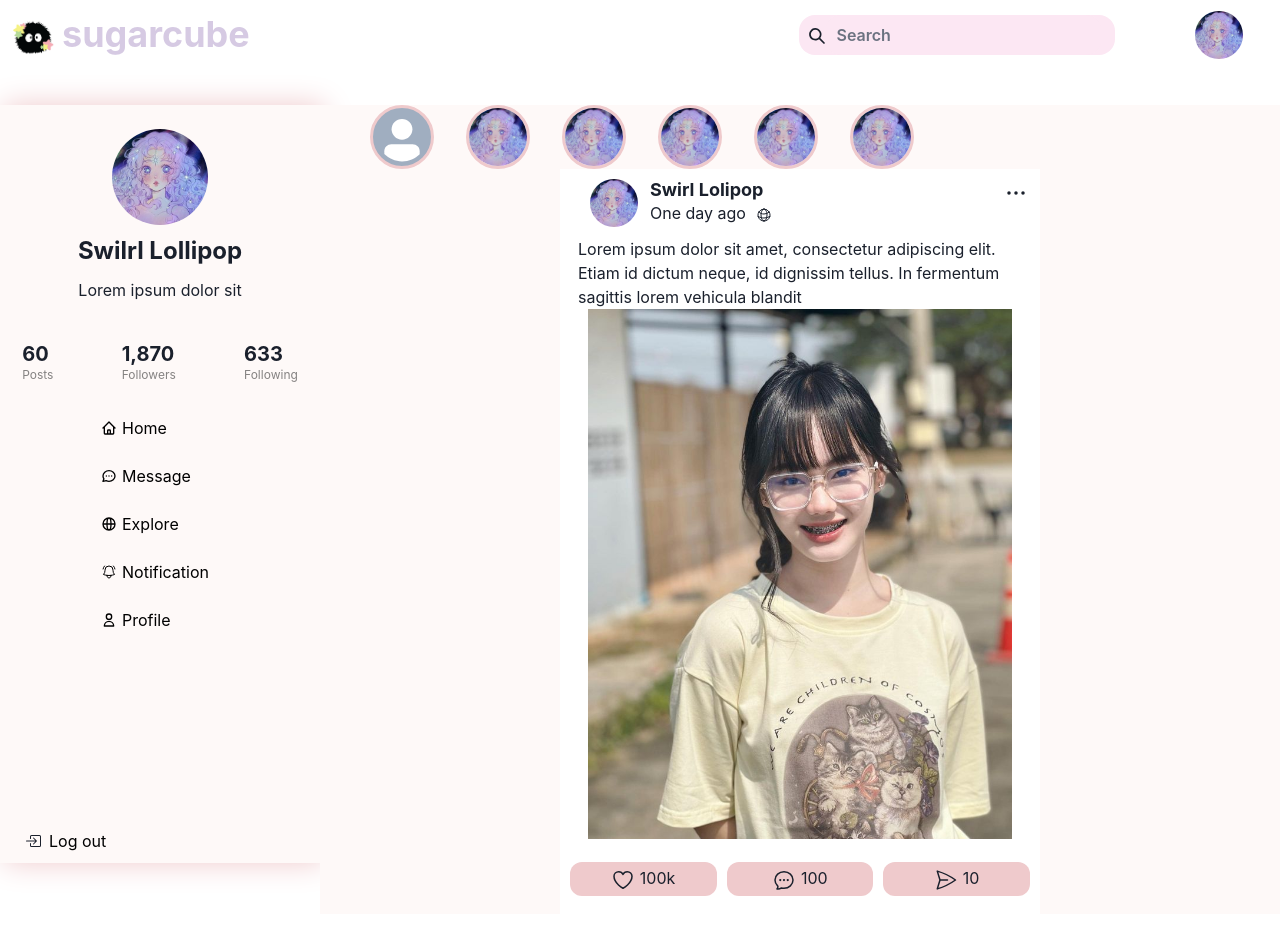
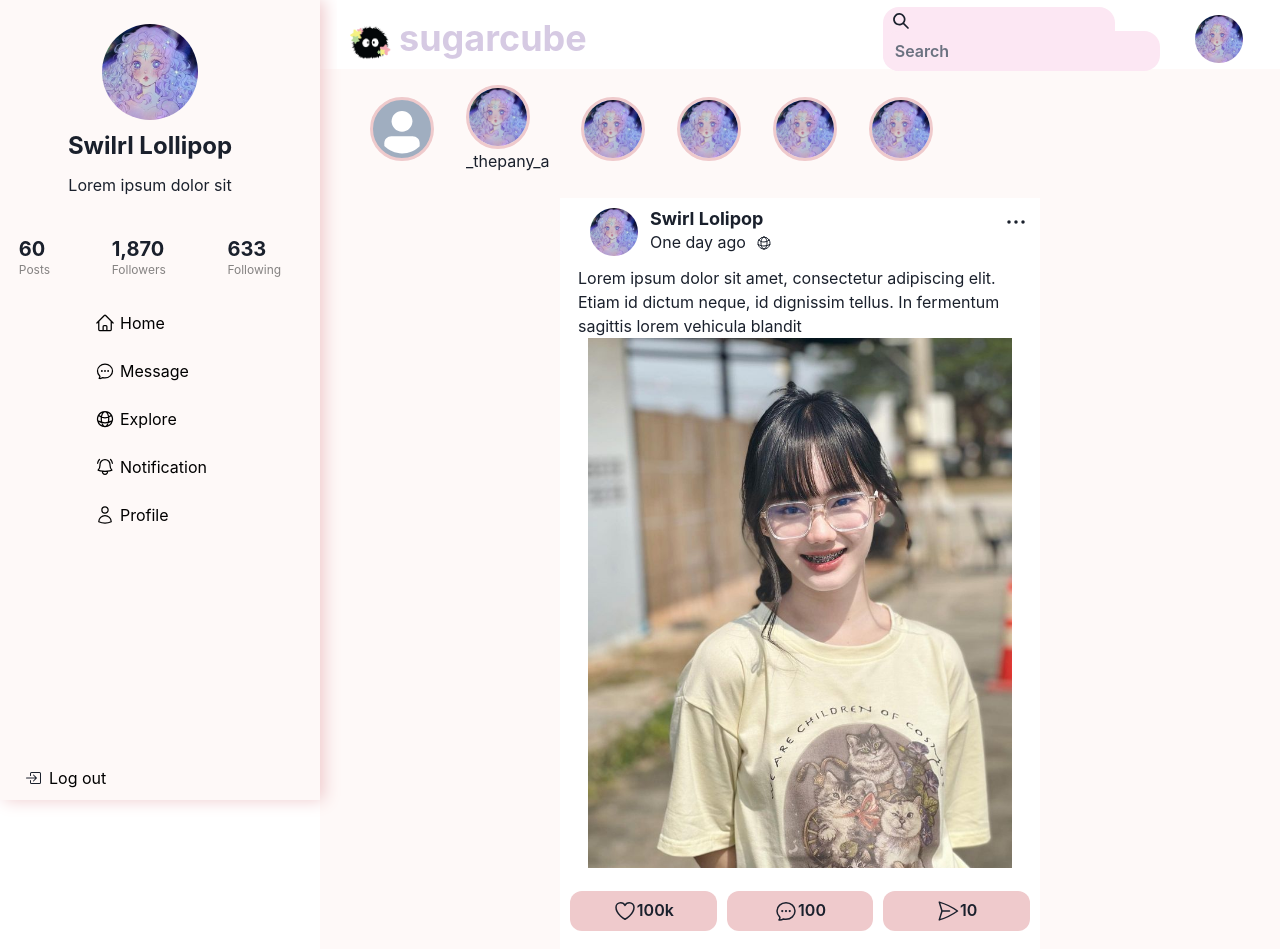
Before and after one commit to Hoanghuygia/social-media-site, a React (Vite) app in the folder client/: page / in a window 1280 px wide. Before the commit the page ends 914 px from the top, so only its background shows below. Built offline with nearby package versions, Linux system fonts and the light colour scheme.

Commit message:
edit header component

```diff
--- a/client/src/assets/store.js
+++ b/client/src/assets/store.js
@@ -6,7 +6,9 @@ const initialState = {
   windowHeight: 0,
   windowWidth: 0,
   mainHeight: 0,
-  mainWidth: 0
+  mainWidth: 0,
+  navHeight: 0,
+  navWidth: 0
 };
 
 
@@ -42,6 +44,16 @@ function layoutReducer(state = initialState, action) {
             ...state,
             mainWidth: action.payload
         };
+	case 'SET_NAV_HEIGHT':
+		return {
+			...state,
+			navHeight: action.payload
+		};
+	case 'SET_NAV_WIDTH':
+		return {
+			...state,
+			navWidth: action.payload
+		};
     default:
       return state;
   }
--- /dev/null
+++ b/client/src/components/SideBar/Bar.jsx
@@ -0,0 +1,52 @@
+import { Flex, Icon, Box } from "@chakra-ui/react";
+import { NavLink } from "react-router-dom";
+import { HiOutlineHome, HiOutlineChat, HiOutlineGlobeAlt, HiOutlineUser  } from "react-icons/hi";
+import { HiOutlineBellAlert } from "react-icons/hi2";
+import styled from "styled-components";
+
+function Bar({icon, barName, route}) {
+    return (
+        <Flex>
+                <Box h="36px" bg="bg-color.100" w="30%"></Box>
+                <Box
+                    w="70%"
+                    h="36px"
+                    sx={{
+                        textAlign: "left",
+                        display: "flex",
+                        flexDirection: "column",
+                        justifyContent: "center",
+                        marginY: "auto",
+                    }}
+                    _hover={{
+                        borderTopLeftRadius: "2xl",
+                        borderBottomLeftRadius: "2xl",
+                        borderTopWidth: "3px",
+                        borderColor: "#efcbce",
+                        background:
+                            "linear-gradient(to right, #fce2e3, #ebe1ed)",
+                    }}
+                    transition="background-color 0.3s"
+                >
+                    <StyledNavLink to={route}>
+                        <Icon boxSize={5} as={icon } mx="5px" /> {barName}
+                    </StyledNavLink>
+                </Box>
+            </Flex>
+    );
+}
+
+const StyledNavLink = styled(NavLink)`
+    text-emphasis: none;
+    text-decoration: none;
+    color: black;
+    display: flex; /* Sử dụng flexbox */
+    align-items: center;
+    &:hover {
+        text-emphasis: none;
+        text-decoration: none;
+        color: black;
+    }
+`;
+
+export default Bar;
--- a/client/src/components/SideBar/SideBar.jsx
+++ b/client/src/components/SideBar/SideBar.jsx
@@ -16,9 +16,11 @@ import SideBarNav from "./SideBarNav";
 function SideBar() {
     return (
         <Flex
+            pr={"20px"}
             flexDir="column"
             h="100%"
-            boxShadow="4px 0px 28px rgba(239, 202, 204, 1)"
+            boxShadow="4px 0px 16px rgba(239, 202, 204, 1)"
+            // boxShadow="0px -10px 28px rgba(239, 202, 204, 1), 0px 10px 28px rgba(239, 202, 204, 1)"
             gap={4}
         >
             <Flex flexDir="column" mt="24px" textAlign="center" gap={3}>
--- a/client/src/components/SideBar/SideBarNav.jsx
+++ b/client/src/components/SideBar/SideBarNav.jsx
@@ -1,151 +1,17 @@
 import { Flex, Icon, Box } from "@chakra-ui/react";
 import { NavLink } from "react-router-dom";
-import { HiOutlineHome, HiOutlineChat, HiOutlineGlobeAlt, HiOutlineUser  } from "react-icons/hi";
-import { HiOutlineBellAlert } from "react-icons/hi2";
+import { HiOutlineBellAlert, HiOutlineHome, HiOutlineChatBubbleOvalLeftEllipsis , HiOutlineGlobeAlt, HiOutlineUser} from "react-icons/hi2";
+import Bar from "./Bar";
 import styled from "styled-components";
 
 function SideBarNav() {
     return (
         <Flex flexDir="column" gap={3} mt="10px">
-            <Flex>
-                <Box h="36px" bg="bg-color.100" w="30%"></Box>
-                <Box
-                    w="70%"
-                    h="36px"
-                    sx={{
-                        textAlign: "left",
-                        display: "flex",
-                        flexDirection: "column",
-                        justifyContent: "center",
-                        marginY: "auto",
-                    }}
-                    _hover={{
-                        borderTopLeftRadius: "2xl",
-                        borderBottomLeftRadius: "2xl",
-                        borderTopWidth: "3px",
-                        borderColor: "#efcbce",
-                        background:
-                            "linear-gradient(to right, #fce2e3, #ebe1ed)",
-                    }}
-                    transition="background-color 0.3s"
-                >
-                    <StyledNavLink to="/">
-                        <Icon as={HiOutlineHome } mx="5px" /> Home
-                    </StyledNavLink>
-                </Box>
-            </Flex>
-
-            <Flex>
-                <Box h="36px" bg="bg-color.100" w="30%"></Box>
-                <Box
-                    w="70%"
-                    h="36px"
-                    sx={{
-                        textAlign: "left",
-                        display: "flex",
-                        flexDirection: "column",
-                        justifyContent: "center",
-                        marginY: "auto",
-                    }}
-                    _hover={{
-                        borderTopLeftRadius: "2xl",
-                        borderBottomLeftRadius: "2xl",
-                        borderTopWidth: "3px",
-                        borderColor: "#efcbce",
-                        background:
-                            "linear-gradient(to right, #fce2e3, #ebe1ed)",
-                    }}
-                    transition="background-color 0.3s"
-                >
-                    <StyledNavLink to="/message">
-                        <Icon as={HiOutlineChat } mx="5px" /> Message
-                    </StyledNavLink>
-                </Box>
-            </Flex>
-
-            <Flex>
-                <Box h="36px" bg="bg-color.100" w="30%"></Box>
-                <Box
-                    w="70%"
-                    h="36px"
-                    sx={{
-                        textAlign: "left",
-                        display: "flex",
-                        flexDirection: "column",
-                        justifyContent: "center",
-                        marginY: "auto",
-                    }}
-                    _hover={{
-                        borderTopLeftRadius: "2xl",
-                        borderBottomLeftRadius: "2xl",
-                        borderTopWidth: "3px",
-                        borderColor: "#efcbce",
-                        background:
-                            "linear-gradient(to right, #fce2e3, #ebe1ed)",
-                    }}
-                    transition="background-color 0.3s"
-                >
-                    <StyledNavLink to="/explore">
-                        <Icon as={HiOutlineGlobeAlt } mx="5px" /> Explore
-                    </StyledNavLink>
-                </Box>
-            </Flex>
-
-            <Flex>
-                <Box h="36px" bg="bg-color.100" w="30%"></Box>
-                <Box
-                    w="70%"
-                    h="36px"
-                    sx={{
-                        textAlign: "left",
-                        display: "flex",
-                        flexDirection: "column",
-                        justifyContent: "center",
-                        marginY: "auto",
-                    }}
-                    _hover={{
-                        borderTopLeftRadius: "2xl",
-                        borderBottomLeftRadius: "2xl",
-                        borderTopWidth: "3px",
-                        borderColor: "#efcbce",
-                        background:
-                            "linear-gradient(to right, #fce2e3, #ebe1ed)",
-                    }}
-                    transition="background-color 0.3s"
-                >
-                    <StyledNavLink to="/notification">
-                        <Icon as={HiOutlineBellAlert} mx="5px" /> Notification
-                    </StyledNavLink>
-                </Box>
-            </Flex>
-
-            <Flex>
-                <Box h="36px" bg="bg-color.100" w="30%"></Box>
-                <Box
-                    w="70%"
-                    h="36px"
-                    sx={{
-                        textAlign: "left",
-                        display: "flex",
-                        flexDirection: "column",
-                        justifyContent: "center",
-                        marginY: "auto",
-                    }}
-                    _hover={{
-                        borderTopLeftRadius: "2xl",
-                        borderBottomLeftRadius: "2xl",
-                        borderTopWidth: "3px",
-                        borderColor: "#efcbce",
-                        background:
-                            "linear-gradient(to right, #fce2e3, #ebe1ed)",
-                    }}
-                    transition="background-color 0.3s"
-                >
-                    <StyledNavLink to="/profile">
-                        <Icon as={HiOutlineUser } mx="5px" /> Profile
-                    </StyledNavLink>
-                </Box>
-            </Flex>
+            <Bar icon={HiOutlineHome} barName={"Home"} route={"/"}/>
+            <Bar icon={HiOutlineChatBubbleOvalLeftEllipsis } barName={"Message"} route={"/message"}/>
+            <Bar icon={HiOutlineGlobeAlt} barName={"Explore"} route={"/explore"}/>
+            <Bar icon={HiOutlineBellAlert} barName={"Notification"} route={"/notification"}/>
+            <Bar icon={HiOutlineUser} barName={"Profile"} route={"/profile"}/>
         </Flex>
     );
 }
@@ -154,7 +20,7 @@ const StyledNavLink = styled(NavLink)`
     text-emphasis: none;
     text-decoration: none;
     color: black;
-    display: flex; /* Sử dụng flexbox */
+    display: flex;
     align-items: center;
     &:hover {
         text-emphasis: none;
--- a/client/src/layouts/PageLayout.jsx
+++ b/client/src/layouts/PageLayout.jsx
@@ -1,45 +1,3 @@
-// import { Flex, Grid, GridItem} from "@chakra-ui/react";
-// import React, { useEffect, useState } from 'react';
-// import SideBar from "../components/SideBar/SideBar.jsx";
-// import Header from "../components/Header.jsx";
-// import { useDispatch, useSelector } from 'react-redux';
-
-// const PageLayout = ({ children }) => {
-
-//     const [sidebarHeight, setSidebarHeight] = useState(0);
-
-//     useEffect(() => {
-//         const headerHeight = document.querySelector('.header').offsetHeight;
-//         const windowHeight = window.innerHeight;
-//         const sidebarHeight = windowHeight - headerHeight;
-//         setSidebarHeight(sidebarHeight);
-//     }, []);
-
-//     return (
-//         <Flex>
-//             <Grid
-//                 templateAreas={`"header header" "nav main"`}
-//                 gridTemplateRows={'12% auto'}
-//                 gridTemplateColumns={'25% auto'}
-//                 w='100vw'
-//             >
-//                 <GridItem className='header' bg='white' area={'header'}>
-//                     <Header postion='fixed'/>
-//                 </GridItem>
-//                 <GridItem h={`${sidebarHeight}px`} bg='bg-color.100' area={'nav'} >
-//                     <SideBar postion='fixed'/>
-//                 </GridItem>
-//                 <GridItem bg='red.100' area={'main'}>
-//                     {children}
-//                 </GridItem>
-//             </Grid>
-//         </Flex>
-//     );
-// }
-
-// export default PageLayout;
-
-// src/components/PageLayout.jsx
 import { Flex, Grid, GridItem } from "@chakra-ui/react";
 import React, { useEffect } from "react";
 import { useDispatch, useSelector } from "react-redux";
@@ -49,33 +7,27 @@ import Header from "../components/Header.jsx";
 const PageLayout = ({ children }) => {
     const dispatch = useDispatch();
 
-    const { headerHeight, windowHeight, sidebarHeight } = useSelector(
-        (state) => ({
-            headerHeight: state.headerHeight,
-            windowHeight: state.windowHeight,
-            sidebarHeight: state.windowHeight - state.headerHeight,
-        })
-    );
+    const { navHeight, navWidth } = useSelector((state) => ({
+        navHeight: state.navHeight,
+        navWidth: state.navWidth,
+    }));
     //we edit here later
-
-    // console.log("Side bar height: " + sidebarHeight);
 
     useEffect(() => {
         const updateDimensions = () => {
             const headerHeight = document.querySelector(".header").offsetHeight;
-            console.log("Header Height: " + headerHeight);
             const headerWidth = document.querySelector(".header").offsetWidth;
-            console.log("Header Width: " + headerWidth);
+
             const windowHeight = window.innerHeight;
-            console.log("Window Height: " + windowHeight);
             const windowWidth = window.innerWidth;
-            console.log("Window Width: " + windowWidth);
 
-            const mainHeight = windowHeight - document.querySelector('.nav').offsetHeight;
-            const mainWidth = windowWidth - document.querySelector('.nav').offsetWidth;
-            console.log("Main width: " + mainWidth);
+            const mainHeight = document.querySelector(".main").offsetHeight;
+            const mainWidth = document.querySelector(".main").offsetWidth;
 
-            console.log("huy dep trai");
+            const navHeight = windowHeight - mainHeight;
+            console.log("Nav Height: " + navHeight);
+            const navWidth = windowWidth - mainWidth;
+            console.log("Nav Width: " + navWidth);
 
             dispatch({ type: "SET_HEADER_HEIGHT", payload: headerHeight });
             dispatch({ type: "SET_HEADER_WIDTH", payload: headerWidth });
@@ -83,35 +35,56 @@ const PageLayout = ({ children }) => {
             dispatch({ type: "SET_WINDOW_WIDTH", payload: windowWidth });
             dispatch({ type: "SET_MAIN_HEIGHT", payload: mainHeight });
             dispatch({ type: "SET_MAIN_WIDTH", payload: mainWidth });
+            dispatch({ type: "SET_NAV_HEIGHT", payload: navHeight });
+            dispatch({ type: "SET_NAV_WIDTH", payload: navWidth });
         };
 
         updateDimensions();
         window.addEventListener("resize", updateDimensions);
         document.addEventListener("DOMContentLoaded", updateDimensions);
 
-        return () => window.removeEventListener("resize", updateDimensions);
+        return () => {
+            document.removeEventListener("DOMContentLoaded", updateDimensions);
+            window.removeEventListener("resize", updateDimensions);
+        };
     }, [dispatch]);
 
     return (
         <Flex>
             <Grid
-                templateAreas={`"header header" "nav main"`}
-                gridTemplateRows={"12% auto"}
-                gridTemplateColumns={"25% auto"}
+                templateAreas={`"nav header" "nav main"`}
+                gridTemplateRows={"7.25% auto"}
+                gridTemplateColumns={"25% 75%"}
                 w="100vw"
+                overflow="hidden"
             >
-                <GridItem className="header" bg="white" area={"header"}>
-                    <Header postion="fixed" />
+                <GridItem
+                    className="header"
+                    bg="white"
+                    area={"header"}
+                    ml={"17px"}
+                    zIndex={3}
+                >
+                    <Header />
                 </GridItem>
                 <GridItem
                     className="nav"
-                    h={`${sidebarHeight}px`}
+                    h={"100vh"}
                     bg="bg-color.100"
                     area={"nav"}
+                    zIndex={2}
+                    pos={"fixed"}
+                    w={`${navWidth}px`}
+                    // pos={"fixed"}
                 >
-                    <SideBar postion="fixed" />
+                    <SideBar />
                 </GridItem>
-                <GridItem bg="red.100" area={"main"}>
+                <GridItem
+
+                    area={"main"}
+                    className="main"
+                    zIndex={1}
+                >
                     {children}
                 </GridItem>
             </Grid>
--- a/client/src/pages/explore/Explore.jsx
+++ b/client/src/pages/explore/Explore.jsx
@@ -1,8 +1,15 @@
-import { Flex, Box, VStack } from "@chakra-ui/react";
+import { Flex, Box, VStack, Container, Center } from "@chakra-ui/react";
 
 function Explore() {
     return (
-       <div>Explore</div>
+        <Center bg={"black"} h={"100%"} w={"100%"}>
+            <Box
+            // boxShadow="10px 10px 20px rgba(239, 202, 204, 1)"
+            // boxShadow="0px -10px 10px rgba(239, 202, 204, 1), 10px 0px 10px rgba(239, 202, 204, 1), 0px 10px 10px rgba(239, 202, 204, 1)"
+            boxShadow="0px -10px 28px rgba(239, 202, 204, 1), 0px 10px 28px rgba(239, 202, 204, 1)"
+
+            mt='100px' h='100px' w={"100px"} bg={"red.400"}>Explore</Box>
+        </Center>
     );
 }
 
--- a/client/src/pages/home/Home.jsx
+++ b/client/src/pages/home/Home.jsx
@@ -5,10 +5,10 @@ import PostZone from "./components/PostZone";
 function Home() {
     return (
         <Flex bg="bg-color.100" h={"100%"} maxW={"100%"} flexDir={"column"}>
-            <Box flex={1} maxW={"100%"}>
+            <Box flex={1} maxW={"100%"} mt={"12px"}>
                 <StoryFrame />
             </Box>
-            <Box flex={7} align='center'>
+            <Box flex={7} align='center' mt={"20px"}>
                 <PostZone />
             </Box>
         </Flex>
--- a/client/src/pages/home/components/PostInfor.jsx
+++ b/client/src/pages/home/components/PostInfor.jsx
@@ -1,8 +1,8 @@
-import { Box, Icon } from "@chakra-ui/react";
+import { Box, Icon, Button } from "@chakra-ui/react";
 
 function PostInfor({infor, icon}) {
     return (
-        <Box
+        <Button
             py="4px"
             mt="5px"
             px="10px"
@@ -12,7 +12,7 @@ function PostInfor({infor, icon}) {
             flex="1"
         >
             <Icon boxSize={6} as={icon}/> {infor}
-        </Box>
+        </Button>
     );
 }
 
--- a/client/src/pages/home/components/StoryFrame.jsx
+++ b/client/src/pages/home/components/StoryFrame.jsx
@@ -1,4 +1,4 @@
-import { Avatar, Box, Flex } from "@chakra-ui/react";
+import { Avatar, Box, Flex, Text } from "@chakra-ui/react";
 import { useSelector } from "react-redux";
 
 function StoryFrame() {
@@ -29,13 +29,50 @@ function StoryFrame() {
                 },
             }}
         >
-            <Avatar ml={"50px"} size="lg" borderColor="bg-color.300" borderWidth="3px"></Avatar>
-            <Avatar size="lg" name="chat-bubble" src={"/img/avatar.png"} borderColor="bg-color.300" borderWidth="3px" ></Avatar>
-            <Avatar size="lg" name="chat-bubble" src={"/img/avatar.png"} borderColor="bg-color.300" borderWidth="3px" ></Avatar>
-            <Avatar size="lg" name="chat-bubble" src={"/img/avatar.png"} borderColor="bg-color.300" borderWidth="3px" ></Avatar>
-            <Avatar size="lg" name="chat-bubble" src={"/img/avatar.png"} borderColor="bg-color.300" borderWidth="3px" ></Avatar>
-            <Avatar size="lg" name="chat-bubble" src={"/img/avatar.png"} borderColor="bg-color.300" borderWidth="3px" ></Avatar>
-
+            <Avatar
+                ml={"50px"}
+                size="lg"
+                borderColor="bg-color.300"
+                borderWidth="3px"
+            ></Avatar>
+            <Box      >
+                <Avatar
+                    size="lg"
+                    name="chat-bubble"
+                    src={"/img/avatar.png"}
+                    borderColor="bg-color.300"
+                    borderWidth="3px"
+                ></Avatar>
+                <Text>_thepany_a</Text>
+            </Box>
+            <Avatar
+                size="lg"
+                name="chat-bubble"
+                src={"/img/avatar.png"}
+                borderColor="bg-color.300"
+                borderWidth="3px"
+            ></Avatar>
+            <Avatar
+                size="lg"
+                name="chat-bubble"
+                src={"/img/avatar.png"}
+                borderColor="bg-color.300"
+                borderWidth="3px"
+            ></Avatar>
+            <Avatar
+                size="lg"
+                name="chat-bubble"
+                src={"/img/avatar.png"}
+                borderColor="bg-color.300"
+                borderWidth="3px"
+            ></Avatar>
+            <Avatar
+                size="lg"
+                name="chat-bubble"
+                src={"/img/avatar.png"}
+                borderColor="bg-color.300"
+                borderWidth="3px"
+            ></Avatar>
         </Flex>
     );
 }
```
